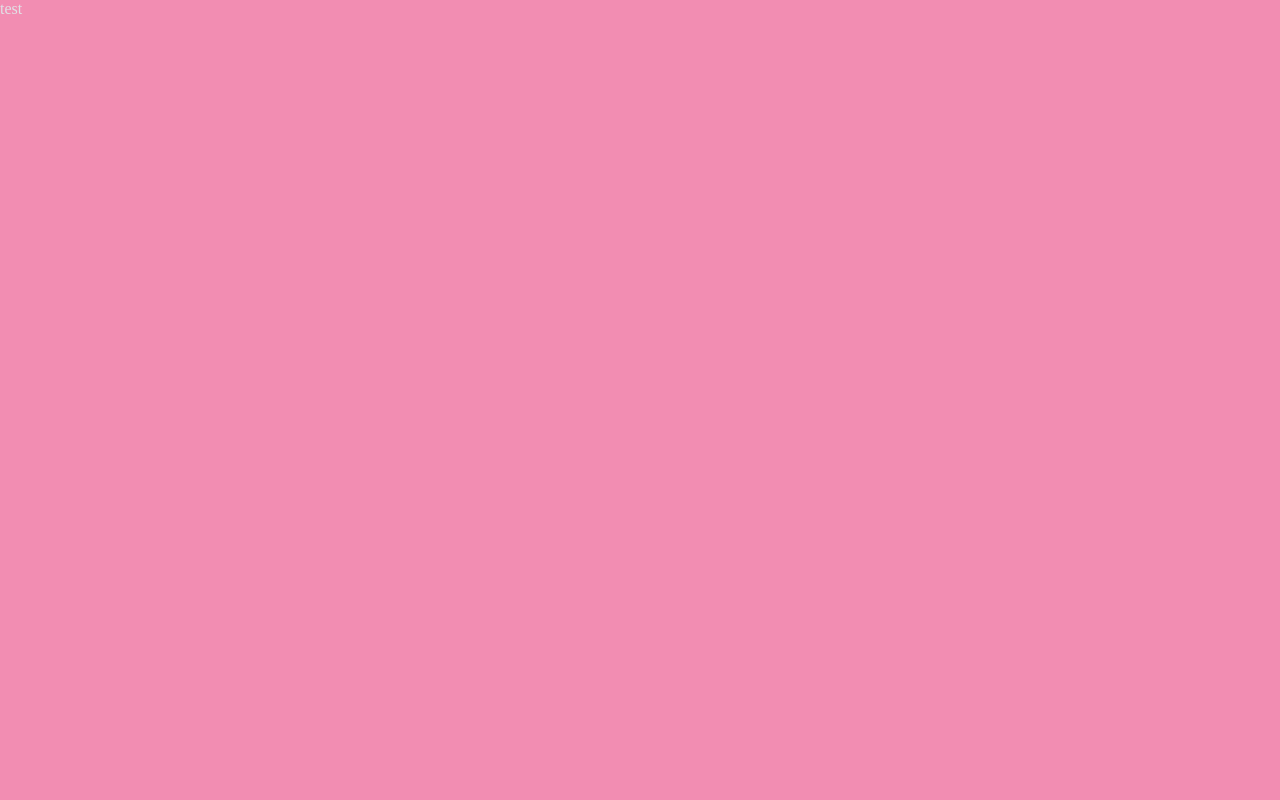
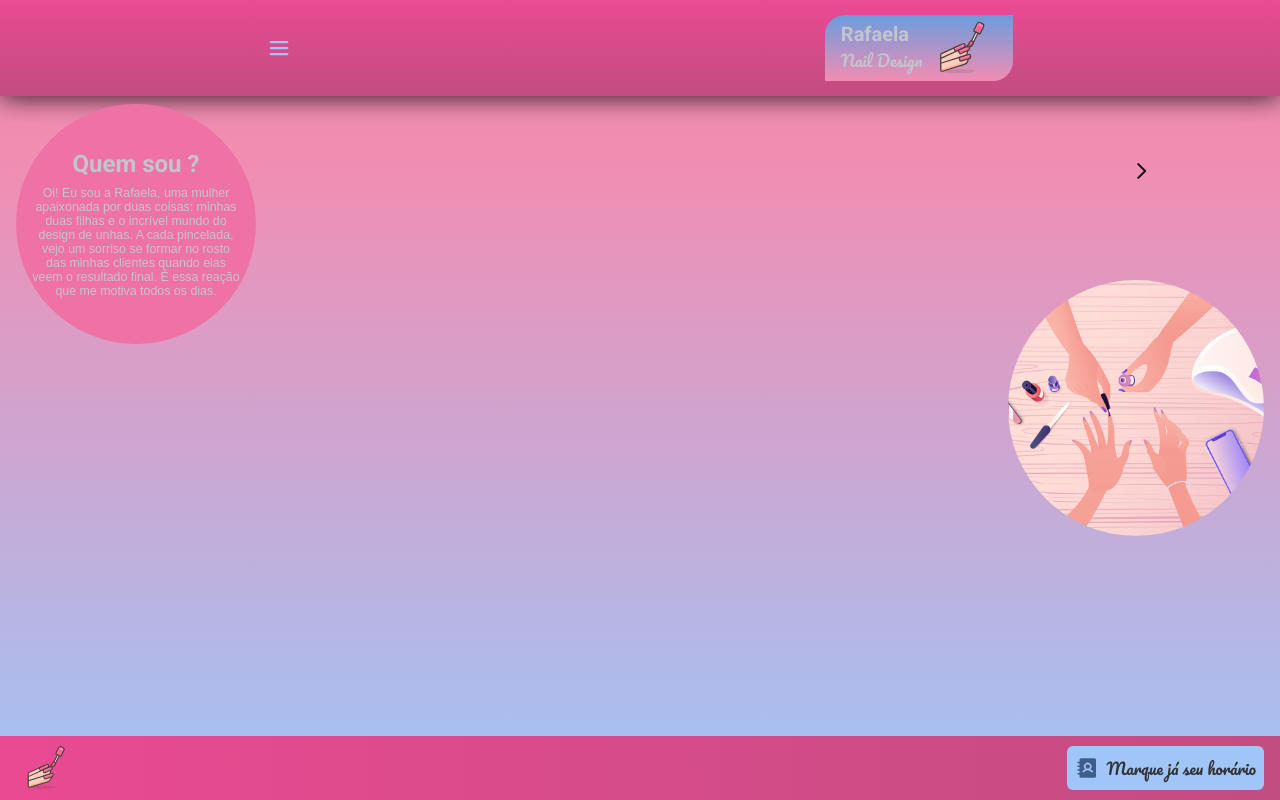
Before and after one commit to jmoura-dev/rafaela-nail-design, a Next.js app: page / in a window 1280 px wide. Built offline with nearby package versions, Linux system fonts and the light colour scheme.

Commit message:
feat: create and config application styles to receive new features in home page and others pages

```diff
--- a/package.json
+++ b/package.json
@@ -9,15 +9,16 @@
     "lint": "eslint src --ext .tsx,.ts --fix"
   },
   "dependencies": {
+    "@stitches/react": "^1.2.8",
     "@types/node": "20.4.8",
     "@types/react": "18.2.18",
     "@types/react-dom": "18.2.7",
     "eslint": "8.46.0",
     "eslint-config-next": "13.4.13",
     "next": "13.4.13",
+    "phosphor-react": "^1.4.1",
     "react": "18.2.0",
     "react-dom": "18.2.0",
-    "styled-components": "^6.0.7",
     "typescript": "5.1.6"
   },
   "devDependencies": {
--- a/src/pages/_app.tsx
+++ b/src/pages/_app.tsx
@@ -1,13 +1,17 @@
-import { GlobalStyle } from '@/styles/globals'
-import { defaultTheme } from '@/styles/theme/defaultTheme'
+import { Footer } from '@/components/Footer'
+import { Header } from '@/components/Header'
+import { globalStyles } from '@/styles/globals'
+import { Container } from '@/styles/pages/app'
 import type { AppProps } from 'next/app'
-import { ThemeProvider } from 'styled-components'
+
+globalStyles()
 
 export default function App({ Component, pageProps }: AppProps) {
   return (
-    <ThemeProvider theme={defaultTheme}>
-      <GlobalStyle />
+    <Container>
+      <Header />
       <Component {...pageProps} />
-    </ThemeProvider>
+      <Footer />
+    </Container>
   )
 }
--- a/src/pages/_document.tsx
+++ b/src/pages/_document.tsx
@@ -1,3 +1,4 @@
+import { getCssText } from '@/styles'
 import { Html, Head, Main, NextScript } from 'next/document'
 
 export default function Document() {
@@ -11,8 +12,13 @@ export default function Document() {
           crossOrigin="anonymous"
         />
         <link
-          href="https://fonts.googleapis.com/css2?family=Baloo+2:wght@400;700&family=Roboto:wght@400;700&display=swap"
+          href="https://fonts.googleapis.com/css2?family=Baloo+2:wght@400;700&family=Pacifico&family=Roboto:wght@400;700&display=swap"
           rel="stylesheet"
+        />
+
+        <style
+          id="stitches"
+          dangerouslySetInnerHTML={{ __html: getCssText() }}
         />
       </Head>
       <body>
--- a/src/pages/index.tsx
+++ b/src/pages/index.tsx
@@ -1,3 +1,32 @@
+import { HomeContainer } from '@/styles/pages/home'
+import Image from 'next/image'
+import imageHome from '../assets/imageHome.png'
+import Link from 'next/link'
+import { CaretRight } from 'phosphor-react'
+
 export default function Home() {
-  return <div>test</div>
+  return (
+    <HomeContainer>
+      <main>
+        <h1>Quem sou ?</h1>
+        <p>
+          Oi! Eu sou a Rafaela, uma mulher apaixonada por duas coisas: minhas
+          duas filhas e o incrível mundo do design de unhas. A cada pincelada,
+          vejo um sorriso se formar no rosto das minhas clientes quando elas
+          veem o resultado final. É essa reação que me motiva todos os dias.
+        </p>
+      </main>
+      <Image
+        src={imageHome}
+        width={250}
+        height={240}
+        alt="Imagem ilustrativa de uma manicure"
+        priority
+      />
+
+      <Link href="/clients" title="Ir para página clientes">
+        <CaretRight size={22} weight="bold" color="#121214" />
+      </Link>
+    </HomeContainer>
+  )
 }
--- a/src/styles/globals.ts
+++ b/src/styles/globals.ts
@@ -1,19 +1,19 @@
-import { createGlobalStyle } from 'styled-components'
+import { globalCss } from '.'
 
-export const GlobalStyle = createGlobalStyle`
-  * {
-    padding: 0;
-    margin: 0;
-    box-sizing: border-box;
-  }
+export const globalStyles = globalCss({
+  '*': {
+    padding: 0,
+    margin: 0,
+    'box-sizing': 'border-box',
+  },
 
-  body {
-    background: ${({ theme }) => theme['pink-100']};
-    color: ${({ theme }) => theme['gray-100']};
-    -webkit-font-smoothing: antialiased;
-  }
+  body: {
+    backgroundColor: '$pink100',
+    color: '$gray100',
+    '-webkit-font-smoothing': 'antialiased',
+  },
 
-  body, button, p {
-    font: 400 1rem Baloo 2, sans-serif;
-  }
-`
+  'body, button, p': {
+    font: '400 1rem Baloo, sans-serif',
+  },
+})
--- /dev/null
+++ b/src/styles/index.ts
@@ -0,0 +1,44 @@
+import { createStitches } from '@stitches/react'
+
+export const {
+  config,
+  createTheme,
+  globalCss,
+  keyframes,
+  styled,
+  getCssText,
+  theme,
+  css,
+} = createStitches({
+  theme: {
+    colors: {
+      white: '#fff',
+
+      gray100: '#E1E1E6',
+      gray300: '#C4C4CC',
+      gray400: '#8D8D99',
+      gray500: '#7C7C8A',
+      gray600: '#323238',
+      gray700: '#29292E',
+      gray800: '#202024',
+      gray900: '#121214',
+
+      pink100: '#F28DB2',
+      pink300: '#EF72A5',
+      pink500: '#EA4A92',
+      pink700: '#C24D81',
+
+      blue300: '#A0C5F7',
+      blue500: '#6A9CDE',
+      blue700: '#3E5F8A',
+    },
+
+    fontSizes: {
+      pq: '1rem',
+      md: '1.125rem',
+      lg: '1.25rem',
+      xl: '1.5rem',
+      '2xl': '2rem',
+    },
+  },
+})
--- /dev/null
+++ b/src/styles/pages/app.ts
@@ -0,0 +1,9 @@
+import { styled } from '..'
+
+export const Container = styled('div', {
+  display: 'grid',
+  gridTemplateRows: '6rem auto 4rem',
+  margin: '0 auto',
+  height: '100vh',
+  background: 'linear-gradient(to bottom, #F28DB2 20%, #A0C5F7 100%)',
+})
--- /dev/null
+++ b/src/styles/pages/home.ts
@@ -0,0 +1,63 @@
+import { styled } from '..'
+
+export const HomeContainer = styled('div', {
+  display: 'flex',
+  flexDirection: 'column',
+  padding: '0.5rem 1rem',
+  width: '100%',
+  maxWidth: 1280,
+  margin: '0 auto',
+  position: 'relative',
+
+  main: {
+    display: 'flex',
+    flexDirection: 'column',
+    alignItems: 'center',
+    justifyContent: 'center',
+    padding: '0 1rem',
+    gap: '0.5rem',
+    zIndex: '1',
+
+    overflow: 'hidden',
+    width: '15rem',
+    height: '15rem',
+    backgroundColor: '$pink300',
+    borderRadius: '50%',
+
+    h1: {
+      fontSize: '$xl',
+      fontFamily: 'Roboto',
+      fontWeight: 'bold',
+      color: '$gray300',
+    },
+
+    p: {
+      display: 'flex',
+      color: '$gray300',
+      fontSize: '0.775rem',
+      textAlign: 'center',
+    },
+  },
+
+  img: {
+    display: 'flex',
+    alignSelf: 'flex-end',
+    marginTop: '-4rem',
+    borderRadius: '50%',
+    objectFit: 'cover',
+    width: '16rem',
+    height: '16rem',
+  },
+
+  '> a': {
+    display: 'flex',
+    position: 'absolute',
+    top: '10%',
+    right: '10%',
+
+    '&:hover': {
+      backgroundColor: '$pink500',
+      borderRadius: 6,
+    },
+  },
+})
```
Also changed, not shown: 1 other file (tests, documents, lock files or other folders).
